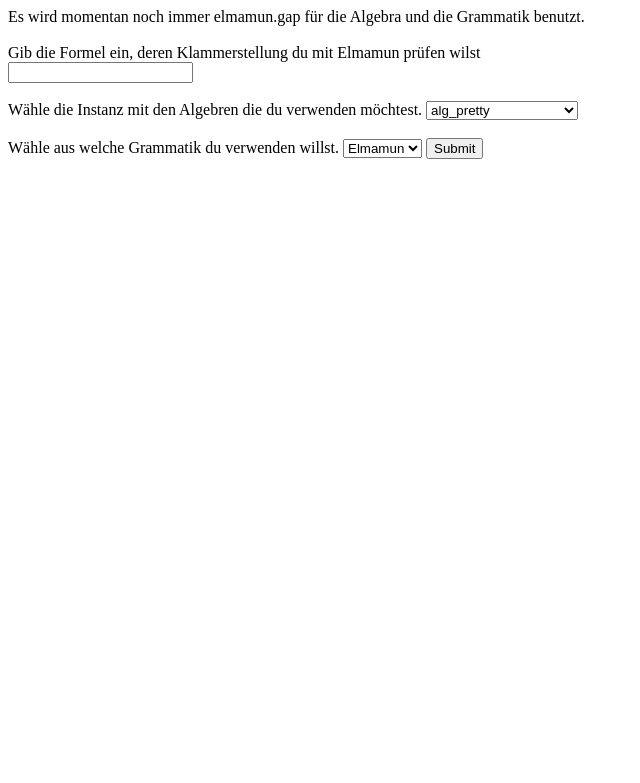
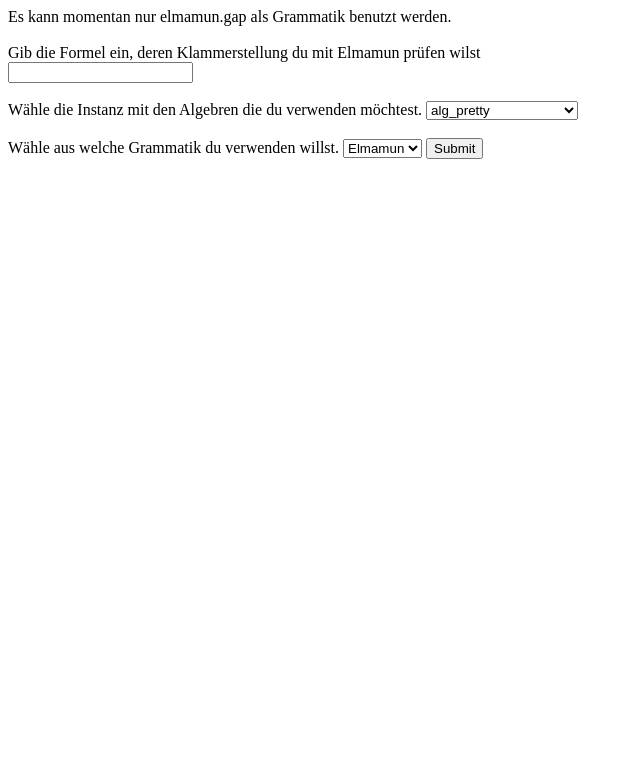
Before and after one commit to Leomeror/BellmansGAPJLU, a PHP site: page /?algebra=pp in a window 1280 px wide. Shown: the top 783 px of the page, without its empty margins (0-640 px from the left). Run offline with PHP 8.4, Linux system fonts and the light colour scheme; data that the repository does not hold is empty; some libraries are stand-ins or nearby versions.

Commit message:
Updated index.php

```diff
--- a/index.php
+++ b/index.php
@@ -1,4 +1,4 @@
-Es wird momentan noch immer elmamun.gap für die Algebra und die Grammatik benutzt.
+Es kann momentan nur elmamun.gap als Grammatik benutzt werden.
 <br><br>
 
 <form action="index.php" method="get">
```
